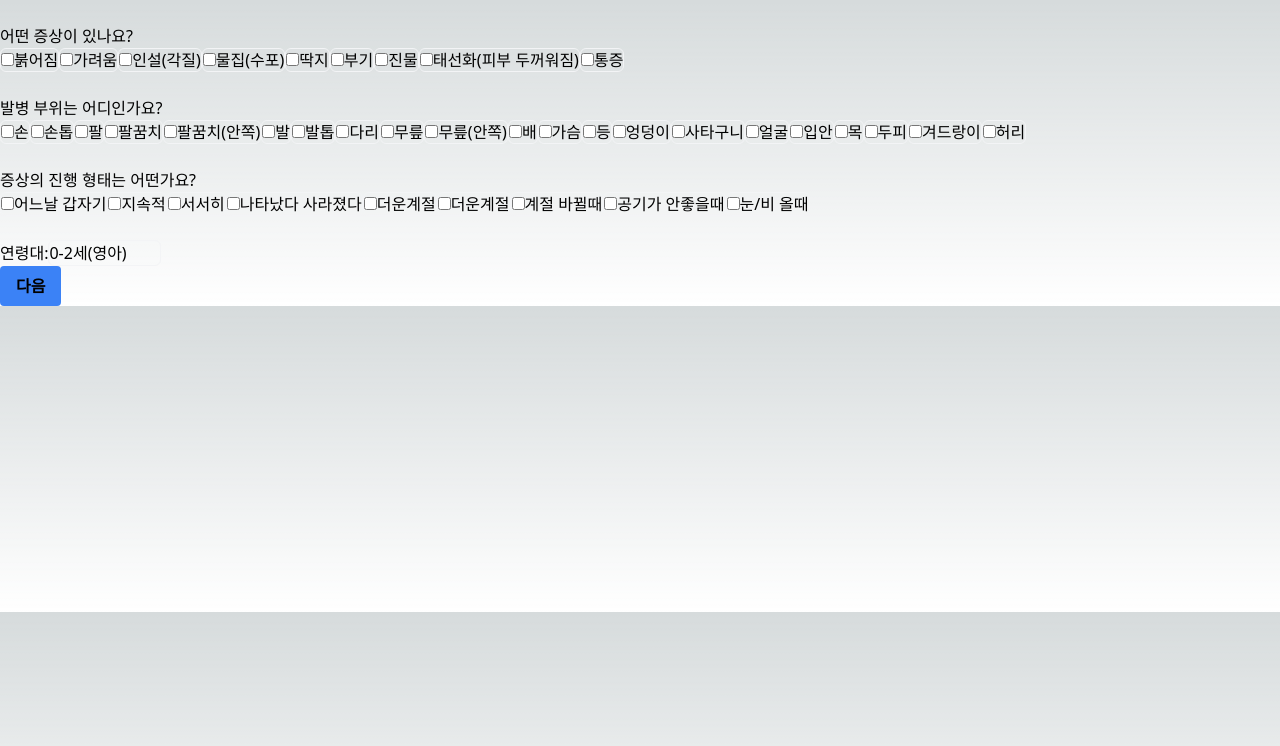
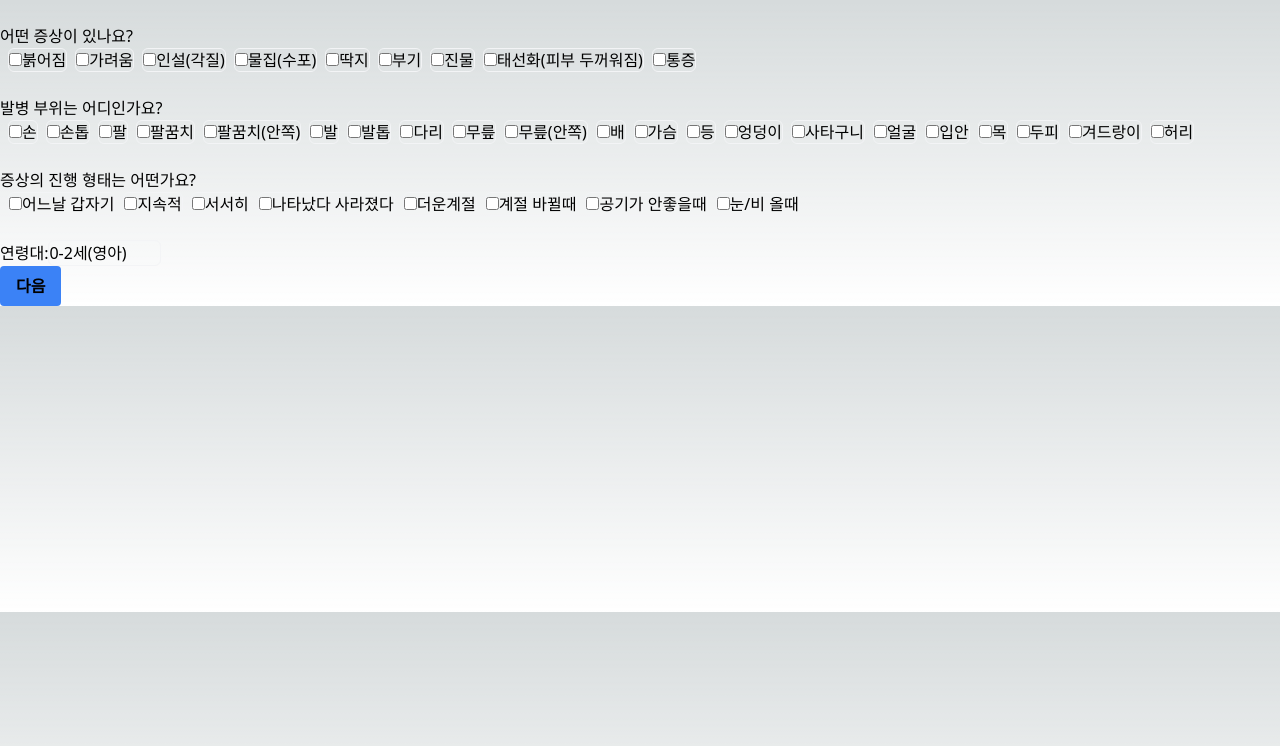
Before and after one commit to zephyranthes03/buidl2, a Next.js app: page /patientForm in a window 1280 px wide. Shown: the top 746 px of the page. Built offline with nearby package versions, Linux system fonts and the light colour scheme.

Commit message:
Updating CSS

```diff
--- a/package.json
+++ b/package.json
@@ -10,7 +10,7 @@
   },
   "dependencies": {
     "axios": "^1.6.7",
-    "next": "^14.1.2",
+    "next": "^14.1.3",
     "react": "^18.2.0",
     "react-dom": "^18.2.0",
     "react-router-dom": "^6.22.2"
--- a/src/pages/patientForm.tsx
+++ b/src/pages/patientForm.tsx
@@ -83,39 +83,39 @@ const PatientForm: React.FC = () => {
         어떤 증상이 있나요?
       </label>
       <br />
-       <label className="bg-transparent border border-gray-100 p-0 rounded-md appearance-none mb-4">
+       <label className="bg-transparent border border-gray-100 p-0 rounded-md appearance-none mx-2">
         <input type="checkbox" value="붉어짐" onChange={handleSymptomChange} checked={localPatientData.symptom.includes('붉어짐')} />
         붉어짐
       </label>
-      <label className="bg-transparent  border border-gray-100 p-0 rounded-md appearance-none mb-4">
+      <label className="bg-transparent border border-gray-100 p-0 rounded-md appearance-none mr-2">
         <input type="checkbox" value="가려움" onChange={handleSymptomChange} checked={localPatientData.symptom.includes("가려움")} />
         가려움
       </label>
-      <label className="bg-transparent  border border-gray-100 p-0 rounded-md appearance-none mb-4">
+      <label className="bg-transparent border border-gray-100 p-0 rounded-md appearance-none mr-2">
         <input type="checkbox" value="인설(각질)" onChange={handleSymptomChange} checked={localPatientData.symptom.includes("인설(각질)")} />
         인설(각질)
       </label>
-      <label className="bg-transparent  border border-gray-100 p-0 rounded-md appearance-none mb-4">
+      <label className="bg-transparent border border-gray-100 p-0 rounded-md appearance-none mr-2">
         <input type="checkbox" value="물집(수포)" onChange={handleSymptomChange} checked={localPatientData.symptom.includes("물집(수포)")} />
         물집(수포)
       </label>
-      <label className="bg-transparent  border border-gray-100 p-0 rounded-md appearance-none mb-4">
+      <label className="bg-transparent border border-gray-100 p-0 rounded-md appearance-none mr-2">
         <input type="checkbox" value="딱지" onChange={handleSymptomChange} checked={localPatientData.symptom.includes("딱지")} />
         딱지
       </label>
-      <label className="bg-transparent  border border-gray-100 p-0 rounded-md appearance-none mb-4">
+      <label className="bg-transparent border border-gray-100 p-0 rounded-md appearance-none mr-2">
         <input type="checkbox" value="부기" onChange={handleSymptomChange} checked={localPatientData.symptom.includes("부기")} />
         부기
       </label>
-      <label className="bg-transparent  border border-gray-100 p-0 rounded-md appearance-none mb-4">
+      <label className="bg-transparent border border-gray-100 p-0 rounded-md appearance-none mr-2">
         <input type="checkbox" value="진물" onChange={handleSymptomChange} checked={localPatientData.symptom.includes("진물")} />
         진물
       </label>
-      <label className="bg-transparent  border border-gray-100 p-0 rounded-md appearance-none mb-4">
+      <label className="bg-transparent border border-gray-100 p-0 rounded-md appearance-none mr-2">
         <input type="checkbox" value="태선화(피부 두꺼워짐)" onChange={handleSymptomChange} checked={localPatientData.symptom.includes("태선화(피부 두꺼워짐)")} />
         태선화(피부 두꺼워짐)
       </label>
-      <label className="bg-transparent  border border-gray-100 p-0 rounded-md appearance-none mb-4">
+      <label className="bg-transparent border border-gray-100 p-0 rounded-md appearance-none mr-2">
         <input type="checkbox" value="통증" onChange={handleSymptomChange} checked={localPatientData.symptom.includes("통증")} />
         통증
       </label>
@@ -125,87 +125,87 @@ const PatientForm: React.FC = () => {
         발병 부위는 어디인가요?
       </label>
       <br />
-       <label className="bg-transparent  border border-gray-100 p-0 rounded-md appearance-none mb-4">
+      <label className="bg-transparent border border-gray-100 p-0 rounded-md appearance-none mx-2">
         <input type="checkbox" value="손" onChange={handleAffectedAreaChange} checked={localPatientData.affectedArea.includes('손')} />
         손
       </label>
-      <label className="bg-transparent  border border-gray-100 p-0 rounded-md appearance-none mb-4">
+      <label className="bg-transparent border border-gray-100 p-0 rounded-md appearance-none mr-2">
         <input type="checkbox" value="손톱" onChange={handleAffectedAreaChange} checked={localPatientData.affectedArea.includes('손톱')} />
         손톱
       </label>
-      <label className="bg-transparent  border border-gray-100 p-0 rounded-md appearance-none mb-4">
+      <label className="bg-transparent border border-gray-100 p-0 rounded-md appearance-none mr-2">
         <input type="checkbox" value="팔" onChange={handleAffectedAreaChange} checked={localPatientData.affectedArea.includes('팔')} />
         팔
       </label>
-      <label className="bg-transparent  border border-gray-100 p-0 rounded-md appearance-none mb-4">
+      <label className="bg-transparent border border-gray-100 p-0 rounded-md appearance-none mr-2">
         <input type="checkbox" value="팔꿈치" onChange={handleAffectedAreaChange} checked={localPatientData.affectedArea.includes('팔꿈치')} />
         팔꿈치
       </label>
-      <label className="bg-transparent  border border-gray-100 p-0 rounded-md appearance-none mb-4">
+      <label className="bg-transparent border border-gray-100 p-0 rounded-md appearance-none mr-2">
         <input type="checkbox" value="팔꿈치(안쪽)" onChange={handleAffectedAreaChange} checked={localPatientData.affectedArea.includes('팔꿈치(안쪽)')} />
         팔꿈치(안쪽)
       </label>
-      <label className="bg-transparent  border border-gray-100 p-0 rounded-md appearance-none mb-4">
+      <label className="bg-transparent border border-gray-100 p-0 rounded-md appearance-none mr-2">
         <input type="checkbox" value="발" onChange={handleAffectedAreaChange} checked={localPatientData.affectedArea.includes('발')} />
         발
       </label>
-      <label className="bg-transparent  border border-gray-100 p-0 rounded-md appearance-none mb-4">
+      <label className="bg-transparent border border-gray-100 p-0 rounded-md appearance-none mr-2">
         <input type="checkbox" value="발톱" onChange={handleAffectedAreaChange} checked={localPatientData.affectedArea.includes('발톱')} />
         발톱
       </label>
-      <label className="bg-transparent  border border-gray-100 p-0 rounded-md appearance-none mb-4">
+      <label className="bg-transparent border border-gray-100 p-0 rounded-md appearance-none mr-2">
         <input type="checkbox" value="다리" onChange={handleAffectedAreaChange} checked={localPatientData.affectedArea.includes('다리')} />
         다리
       </label>
-      <label className="bg-transparent  border border-gray-100 p-0 rounded-md appearance-none mb-4">
+      <label className="bg-transparent border border-gray-100 p-0 rounded-md appearance-none mr-2">
         <input type="checkbox" value="무릎" onChange={handleAffectedAreaChange} checked={localPatientData.affectedArea.includes('무릎')} />
         무릎
       </label>
-      <label className="bg-transparent  border border-gray-100 p-0 rounded-md appearance-none mb-4">
+      <label className="bg-transparent border border-gray-100 p-0 rounded-md appearance-none mr-2">
         <input type="checkbox" value="무릎(안쪽)" onChange={handleAffectedAreaChange} checked={localPatientData.affectedArea.includes('무릎(안쪽)')} />
         무릎(안쪽)
       </label>
-      <label className="bg-transparent  border border-gray-100 p-0 rounded-md appearance-none mb-4">
+      <label className="bg-transparent border border-gray-100 p-0 rounded-md appearance-none mr-2">
         <input type="checkbox" value="배" onChange={handleAffectedAreaChange} checked={localPatientData.affectedArea.includes('배')} />
         배
       </label>
-      <label className="bg-transparent  border border-gray-100 p-0 rounded-md appearance-none mb-4">
+      <label className="bg-transparent border border-gray-100 p-0 rounded-md appearance-none mr-2">
         <input type="checkbox" value="가슴" onChange={handleAffectedAreaChange} checked={localPatientData.affectedArea.includes('가슴')} />
         가슴
       </label>
-      <label className="bg-transparent  border border-gray-100 p-0 rounded-md appearance-none mb-4">
+      <label className="bg-transparent border border-gray-100 p-0 rounded-md appearance-none mr-2">
         <input type="checkbox" value="등" onChange={handleAffectedAreaChange} checked={localPatientData.affectedArea.includes('등')} />
         등
       </label>
-      <label className="bg-transparent  border border-gray-100 p-0 rounded-md appearance-none mb-4">
+      <label className="bg-transparent border border-gray-100 p-0 rounded-md appearance-none mr-2">
         <input type="checkbox" value="엉덩이" onChange={handleAffectedAreaChange} checked={localPatientData.affectedArea.includes('엉덩이')} />
         엉덩이
       </label>
-      <label className="bg-transparent  border border-gray-100 p-0 rounded-md appearance-none mb-4">
+      <label className="bg-transparent border border-gray-100 p-0 rounded-md appearance-none mr-2">
         <input type="checkbox" value="사타구니" onChange={handleAffectedAreaChange} checked={localPatientData.affectedArea.includes('사타구니')} />
         사타구니
       </label>
-      <label className="bg-transparent  border border-gray-100 p-0 rounded-md appearance-none mb-4">
+      <label className="bg-transparent border border-gray-100 p-0 rounded-md appearance-none mr-2">
         <input type="checkbox" value="얼굴" onChange={handleAffectedAreaChange} checked={localPatientData.affectedArea.includes('얼굴')} />
         얼굴
       </label>
-      <label className="bg-transparent  border border-gray-100 p-0 rounded-md appearance-none mb-4">
+      <label className="bg-transparent border border-gray-100 p-0 rounded-md appearance-none mr-2">
         <input type="checkbox" value="입안" onChange={handleAffectedAreaChange} checked={localPatientData.affectedArea.includes('입안')} />
         입안
       </label>
-      <label className="bg-transparent  border border-gray-100 p-0 rounded-md appearance-none mb-4">
+      <label className="bg-transparent border border-gray-100 p-0 rounded-md appearance-none mr-2">
         <input type="checkbox" value="목" onChange={handleAffectedAreaChange} checked={localPatientData.affectedArea.includes('목')} />
         목
       </label>
-      <label className="bg-transparent  border border-gray-100 p-0 rounded-md appearance-none mb-4">
+      <label className="bg-transparent border border-gray-100 p-0 rounded-md appearance-none mr-2">
         <input type="checkbox" value="두피" onChange={handleAffectedAreaChange} checked={localPatientData.affectedArea.includes('두피')} />
         두피
       </label>
-      <label className="bg-transparent  border border-gray-100 p-0 rounded-md appearance-none mb-4">
+      <label className="bg-transparent border border-gray-100 p-0 rounded-md appearance-none mr-2">
         <input type="checkbox" value="겨드랑이" onChange={handleAffectedAreaChange} checked={localPatientData.affectedArea.includes('겨드랑이')} />
         겨드랑이
       </label>
-      <label className="bg-transparent  border border-gray-100 p-0 rounded-md appearance-none mb-4">
+      <label className="bg-transparent border border-gray-100 p-0 rounded-md appearance-none mr-2">
         <input type="checkbox" value="허리" onChange={handleAffectedAreaChange} checked={localPatientData.affectedArea.includes('허리')} />
         허리
       </label>
@@ -216,39 +216,35 @@ const PatientForm: React.FC = () => {
         증상의 진행 형태는 어떤가요?
       </label>
       <br />
-       <label className="bg-transparent  border border-gray-100 p-0 rounded-md appearance-none mb-4">
+      <label className="bg-transparent border border-gray-100 p-0 rounded-md appearance-none mx-2">
         <input type="checkbox" value="어느날 갑자기" onChange={handleProgressChange} checked={localPatientData.progress.includes('어느날 갑자기')} />
         어느날 갑자기
       </label>
-      <label className="bg-transparent  border border-gray-100 p-0 rounded-md appearance-none mb-4">
+      <label className="bg-transparent border border-gray-100 p-0 rounded-md appearance-none mr-2">
       <input type="checkbox" value="지속적" onChange={handleProgressChange} checked={localPatientData.progress.includes('지속적')} />
         지속적
       </label>
-      <label className="bg-transparent  border border-gray-100 p-0 rounded-md appearance-none mb-4">
+      <label className="bg-transparent border border-gray-100 p-0 rounded-md appearance-none mr-2">
       <input type="checkbox" value="서서히" onChange={handleProgressChange} checked={localPatientData.progress.includes('서서히')} />
         서서히
       </label>
-      <label className="bg-transparent  border border-gray-100 p-0 rounded-md appearance-none mb-4">
+      <label className="bg-transparent border border-gray-100 p-0 rounded-md appearance-none mr-2">
       <input type="checkbox" value="나타났다 사라졌다" onChange={handleProgressChange} checked={localPatientData.progress.includes('나타났다 사라졌다')} />
       나타났다 사라졌다
     </label>
-    <label className="bg-transparent  border border-gray-100 p-0 rounded-md appearance-none mb-4">
+    <label className="bg-transparent border border-gray-100 p-0 rounded-md appearance-none mr-2">
     <input type="checkbox" value="더운계절" onChange={handleProgressChange} checked={localPatientData.progress.includes('더운계절')} />
     더운계절
     </label>
-    <label className="bg-transparent  border border-gray-100 p-0 rounded-md appearance-none mb-4">
-    <input type="checkbox" value="더운계절" onChange={handleProgressChange} checked={localPatientData.progress.includes('더운계절')} />
-    더운계절
-    </label>
-    <label className="bg-transparent  border border-gray-100 p-0 rounded-md appearance-none mb-4">
+    <label className="bg-transparent border border-gray-100 p-0 rounded-md appearance-none mr-2">
     <input type="checkbox" value="계절 바뀔때" onChange={handleProgressChange} checked={localPatientData.progress.includes('계절 바뀔때')} />
     계절 바뀔때
     </label>
-    <label className="bg-transparent  border border-gray-100 p-0 rounded-md appearance-none mb-4">
+    <label className="bg-transparent border border-gray-100 p-0 rounded-md appearance-none mr-2">
     <input type="checkbox" value="공기가 안좋을때" onChange={handleProgressChange} checked={localPatientData.progress.includes('공기가 안좋을때')} />
     공기가 안좋을때
     </label>
-    <label className="bg-transparent  border border-gray-100 p-0 rounded-md appearance-none mb-4">
+    <label className="bg-transparent border border-gray-100 p-0 rounded-md appearance-none mr-2">
     <input type="checkbox" value="눈/비 올때" onChange={handleProgressChange} checked={localPatientData.progress.includes('눈/비 올때')} />
     눈/비 올때
     </label>
```
Also changed, not shown: 2 other files (tests, documents, lock files or other folders).
